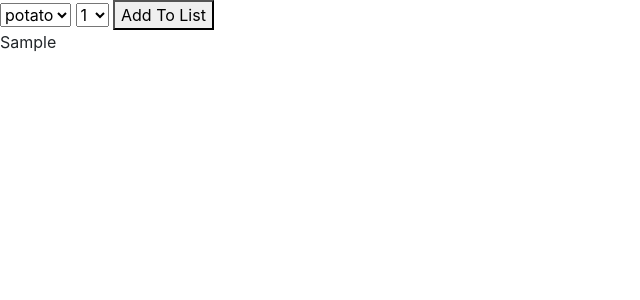
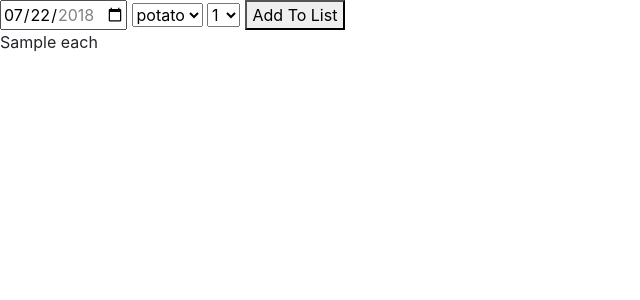
Before and after one commit to patthrasher/taco-site, a Django app: template taco/tacoapp/templates/tacoapp/index.html in a window 1280 px wide. Shown: the top 300 px of the page, without its empty margins (0-640 px from the left). Run offline with Django 3.2, Linux system fonts and the light colour scheme; the template is opened without the code that fills it: most values are stand-ins (such as "Sample title", 1, 10 or a date in 2020).

Commit message:
updated models, added date field to index.html, edited other files

```diff
--- a/taco/tacoapp/models.py
+++ b/taco/tacoapp/models.py
@@ -7,4 +7,4 @@ class Food(models.Model) :
     number = models.IntegerField(default=99)
 
     def __str__(self) :
-        return self.date + ' | ' + self.item + ' | ' + self.number
+        return str(self.date) + ' | ' + self.item + ' | ' + str(self.number)
--- a/taco/tacoapp/templates/tacoapp/base.html
+++ b/taco/tacoapp/templates/tacoapp/base.html
@@ -11,7 +11,6 @@
     <title>Hello, world!</title>
   </head>
   <body>
-    <!-- <h1>Hola bonjourrrr</h1> -->
 
     <div>
       {% block content %}
--- a/taco/tacoapp/templates/tacoapp/index.html
+++ b/taco/tacoapp/templates/tacoapp/index.html
@@ -5,6 +5,10 @@
 <div>
   <form method="POST">
     {% csrf_token %}
+    <input type="date" name="date"
+       value="2018-07-22"
+       min="2018-01-01" max="2018-12-31">
+
     <select name="item">
       <option value="potato">potato</option>
       <option value="bean">bean</option>
@@ -23,7 +27,9 @@
 
 
   {% if all_items %}
-    {{ all_items }}
+    {% for each in all_items %}
+      {{ each }}
+    {% endfor %}
   {% endif %}
 </div>
 
```
Also changed, not shown: taco/tacoapp/views.py (+4 -3 lines), taco/tacoapp/migrations/0001_initial.py, taco/tacoapp/migrations/0002_food_number.py (deleted), taco/tacoapp/migrations/0003_food_date.py (deleted).
